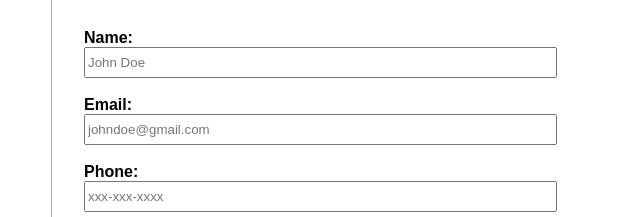
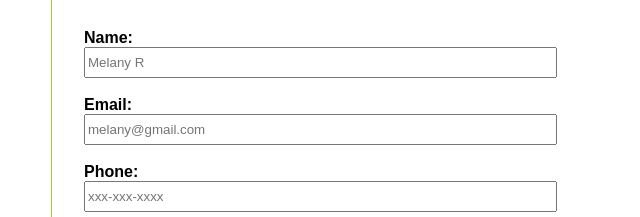
Before and after one commit to MelanyRamirez-Westcliff/homework-module1, a plain HTML site: page Contact.html in a window 1280 px wide. Shown: the part 709-926 px from the top of the page, 91-731 px from the left. Drawn offline with Linux system fonts and the light colour scheme.

Commit message:
Name changed

```diff
--- a/Contact.html
+++ b/Contact.html
@@ -64,10 +64,10 @@
             <legend>Contact Form</legend>
 
             <label>Name:</label><br />
-            <input type="text" placeholder="John Doe" /><br /><br />
+            <input type="text" placeholder="Melany R" /><br /><br />
 
             <label>Email:</label><br />
-            <input type="email" placeholder="johndoe@gmail.com" /><br /><br />
+            <input type="email" placeholder="melany@gmail.com" /><br /><br />
 
             <label>Phone:</label><br />
             <input type="text" placeholder="xxx-xxx-xxxx" /><br /><br />
```
